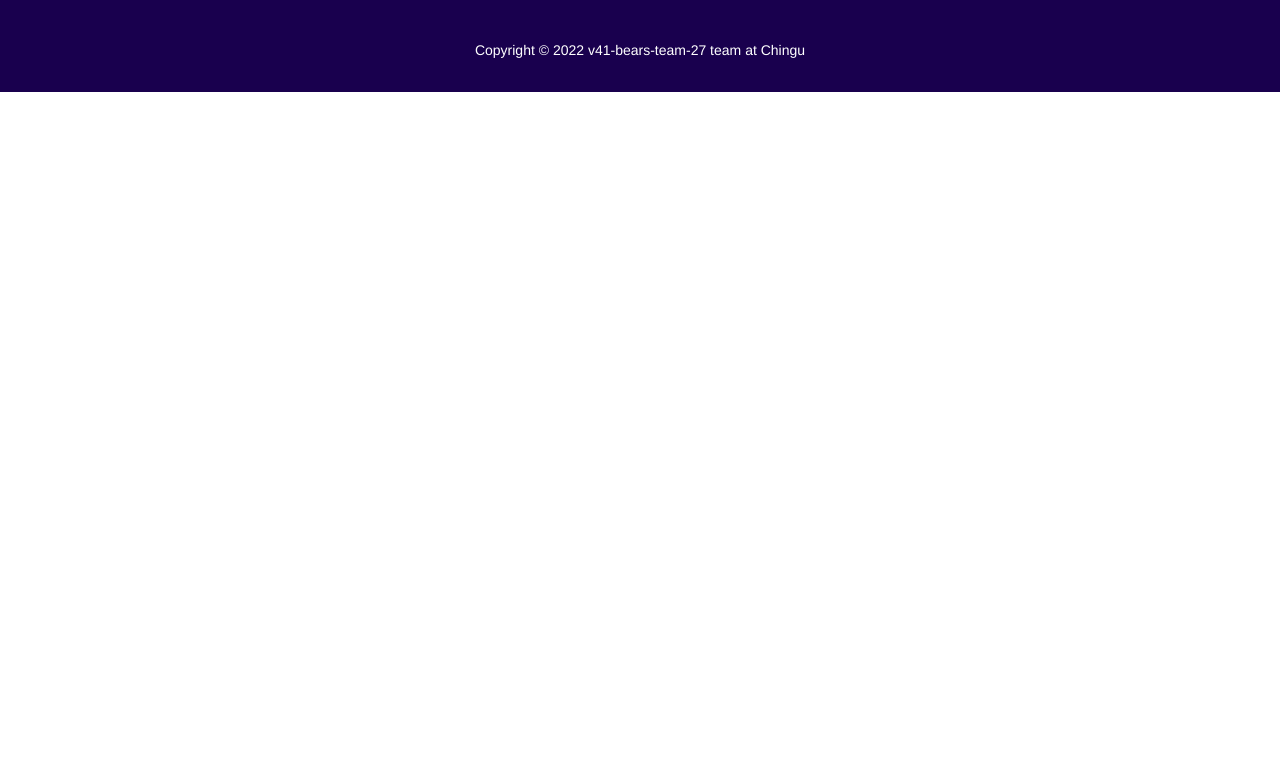
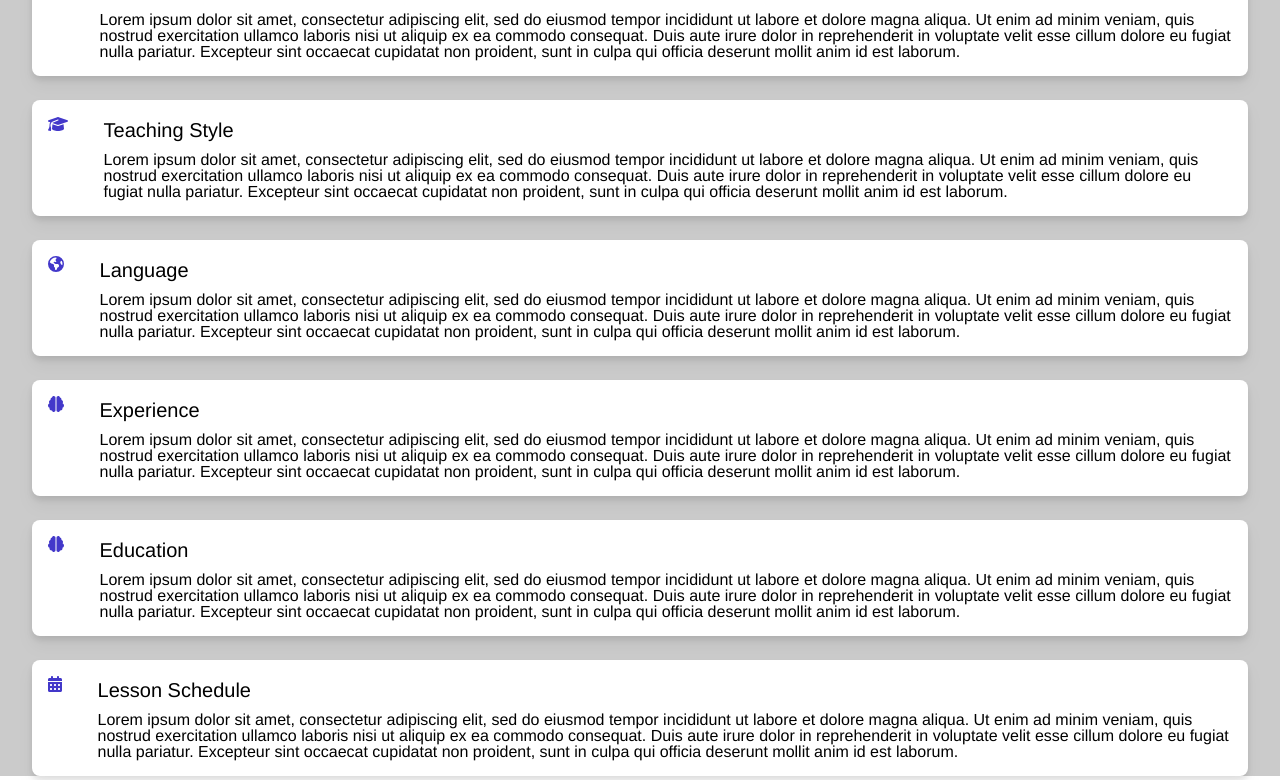
Before and after one commit to chingu-voyages/Teach-Easy, a React (Vite) app in the folder frontend/: page /sampleTeacherProfile in a window 1280 px wide. Shown: the part 340-1120 px from the top of the page. Before the commit the page ends 800 px from the top, so only its background shows below. Built offline with nearby package versions, Linux system fonts and the light colour scheme.

Commit message:
add cards and fa icons

```diff
--- /dev/null
+++ b/frontend/src/components/DataCard/DataCard.jsx
@@ -0,0 +1,11 @@
+import React from 'react';
+
+const DataCard = (props) => {
+  return (
+    <div className="bg-white rounded-lg drop-shadow-lg mx-8 my-6 p-4 flex gap-[3%]">
+      {props.children}
+    </div>
+  );
+};
+
+export default DataCard;
--- a/frontend/src/components/TeacherProfile/TeacherProfile.jsx
+++ b/frontend/src/components/TeacherProfile/TeacherProfile.jsx
@@ -1,12 +1,138 @@
 import React from 'react';
 import TopNavbar from '../TopNavbar/TopNavbar';
 import Footer from '../Footer/Footer';
+import DataCard from '../DataCard/DataCard';
+import sampleProfilePic from '../../assets/sampleProfilePic.png';
+import { FontAwesomeIcon } from '@fortawesome/react-fontawesome';
+import {
+  faFaceSmile,
+  faGraduationCap,
+  faEarthAmericas,
+  faBrain,
+  faCalendarDays,
+} from '@fortawesome/free-solid-svg-icons';
 
 const TeacherProfile = () => {
   return (
     <>
       <TopNavbar />
-      <div>Page content</div>
+      <div className="bg-[#CBCBCB]">
+        <DataCard>
+          <img src={sampleProfilePic} className="w-40" />
+          <div className="text-content">
+            <div className="text-2xl">Hi, I'm [Teacher Name]</div>
+            <div className="text-xl">An English teacher from [Canada]</div>
+          </div>
+        </DataCard>
+
+        <DataCard>
+          <div className="card-icon">
+            <FontAwesomeIcon icon={faFaceSmile} color="rgb(67 56 202)" />
+          </div>
+          <div className="text-content">
+            <div className="text-xl pb-2">About me</div>
+            <p>
+              Lorem ipsum dolor sit amet, consectetur adipiscing elit, sed do
+              eiusmod tempor incididunt ut labore et dolore magna aliqua. Ut
+              enim ad minim veniam, quis nostrud exercitation ullamco laboris
+              nisi ut aliquip ex ea commodo consequat. Duis aute irure dolor in
+              reprehenderit in voluptate velit esse cillum dolore eu fugiat
+              nulla pariatur. Excepteur sint occaecat cupidatat non proident,
+              sunt in culpa qui officia deserunt mollit anim id est laborum.
+            </p>
+          </div>
+        </DataCard>
+
+        <DataCard>
+          <div className="card-icon">
+            <FontAwesomeIcon icon={faGraduationCap} color="rgb(67 56 202)" />
+          </div>
+          <div className="text-content">
+            <div className="text-xl pb-2">Teaching Style</div>
+            <p>
+              Lorem ipsum dolor sit amet, consectetur adipiscing elit, sed do
+              eiusmod tempor incididunt ut labore et dolore magna aliqua. Ut
+              enim ad minim veniam, quis nostrud exercitation ullamco laboris
+              nisi ut aliquip ex ea commodo consequat. Duis aute irure dolor in
+              reprehenderit in voluptate velit esse cillum dolore eu fugiat
+              nulla pariatur. Excepteur sint occaecat cupidatat non proident,
+              sunt in culpa qui officia deserunt mollit anim id est laborum.
+            </p>
+          </div>
+        </DataCard>
+
+        <DataCard>
+          <div className="card-icon">
+            <FontAwesomeIcon icon={faEarthAmericas} color="rgb(67 56 202)" />
+          </div>
+          <div className="text-content">
+            <div className="text-xl pb-2">Language</div>
+            <p>
+              Lorem ipsum dolor sit amet, consectetur adipiscing elit, sed do
+              eiusmod tempor incididunt ut labore et dolore magna aliqua. Ut
+              enim ad minim veniam, quis nostrud exercitation ullamco laboris
+              nisi ut aliquip ex ea commodo consequat. Duis aute irure dolor in
+              reprehenderit in voluptate velit esse cillum dolore eu fugiat
+              nulla pariatur. Excepteur sint occaecat cupidatat non proident,
+              sunt in culpa qui officia deserunt mollit anim id est laborum.
+            </p>
+          </div>
+        </DataCard>
+
+        <DataCard>
+          <div className="card-icon">
+            <FontAwesomeIcon icon={faBrain} color="rgb(67 56 202)" />
+          </div>
+          <div className="text-content">
+            <div className="text-xl pb-2">Experience</div>
+            <p>
+              Lorem ipsum dolor sit amet, consectetur adipiscing elit, sed do
+              eiusmod tempor incididunt ut labore et dolore magna aliqua. Ut
+              enim ad minim veniam, quis nostrud exercitation ullamco laboris
+              nisi ut aliquip ex ea commodo consequat. Duis aute irure dolor in
+              reprehenderit in voluptate velit esse cillum dolore eu fugiat
+              nulla pariatur. Excepteur sint occaecat cupidatat non proident,
+              sunt in culpa qui officia deserunt mollit anim id est laborum.
+            </p>
+          </div>
+        </DataCard>
+
+        <DataCard>
+          <div className="card-icon">
+            <FontAwesomeIcon icon={faBrain} color="rgb(67 56 202)" />
+          </div>
+          <div className="text-content">
+            <div className="text-xl pb-2">Education</div>
+            <p>
+              Lorem ipsum dolor sit amet, consectetur adipiscing elit, sed do
+              eiusmod tempor incididunt ut labore et dolore magna aliqua. Ut
+              enim ad minim veniam, quis nostrud exercitation ullamco laboris
+              nisi ut aliquip ex ea commodo consequat. Duis aute irure dolor in
+              reprehenderit in voluptate velit esse cillum dolore eu fugiat
+              nulla pariatur. Excepteur sint occaecat cupidatat non proident,
+              sunt in culpa qui officia deserunt mollit anim id est laborum.
+            </p>
+          </div>
+        </DataCard>
+
+        <DataCard>
+          <div className="card-icon">
+            <FontAwesomeIcon icon={faCalendarDays} color="rgb(67 56 202)" />
+          </div>
+          <div className="text-content">
+            <div className="text-xl pb-2">Lesson Schedule</div>
+            <p>
+              Lorem ipsum dolor sit amet, consectetur adipiscing elit, sed do
+              eiusmod tempor incididunt ut labore et dolore magna aliqua. Ut
+              enim ad minim veniam, quis nostrud exercitation ullamco laboris
+              nisi ut aliquip ex ea commodo consequat. Duis aute irure dolor in
+              reprehenderit in voluptate velit esse cillum dolore eu fugiat
+              nulla pariatur. Excepteur sint occaecat cupidatat non proident,
+              sunt in culpa qui officia deserunt mollit anim id est laborum.
+            </p>
+          </div>
+        </DataCard>
+      </div>
       <Footer />
     </>
   );
--- a/frontend/vite.config.js
+++ b/frontend/vite.config.js
@@ -1,7 +1,13 @@
-import { defineConfig } from 'vite'
-import react from '@vitejs/plugin-react'
+import { defineConfig } from 'vite';
+import react from '@vitejs/plugin-react';
 
 // https://vitejs.dev/config/
 export default defineConfig({
-  plugins: [react()]
-})
+  plugins: [react()],
+  server: {
+    hmr: true,
+    watch: {
+      usePolling: true,
+    },
+  },
+});
```
Also changed, not shown: frontend/src/assets/sampleProfilePic.png (added).
